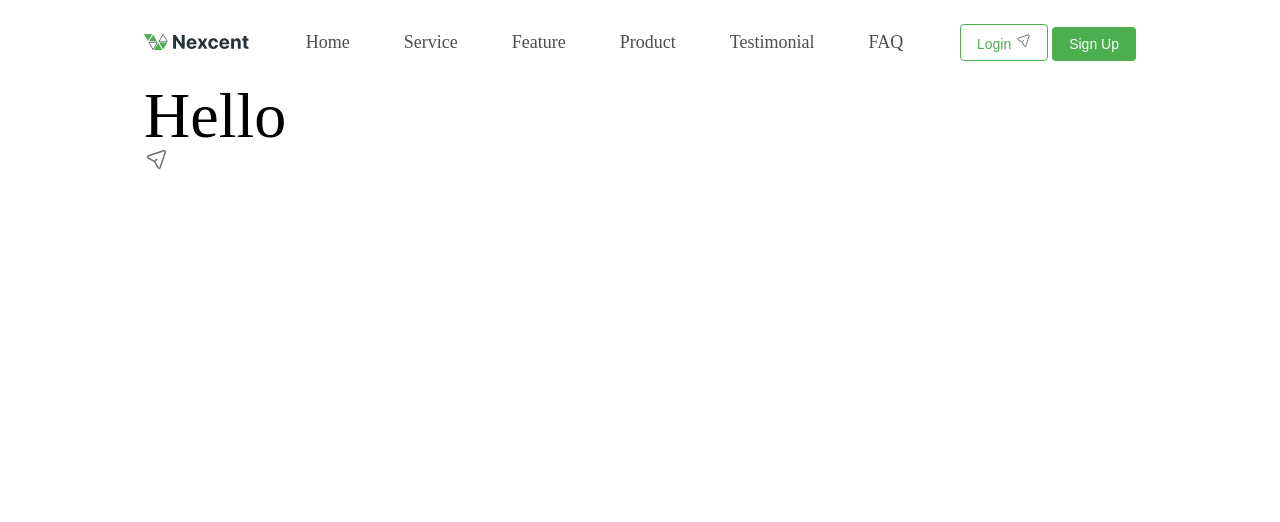
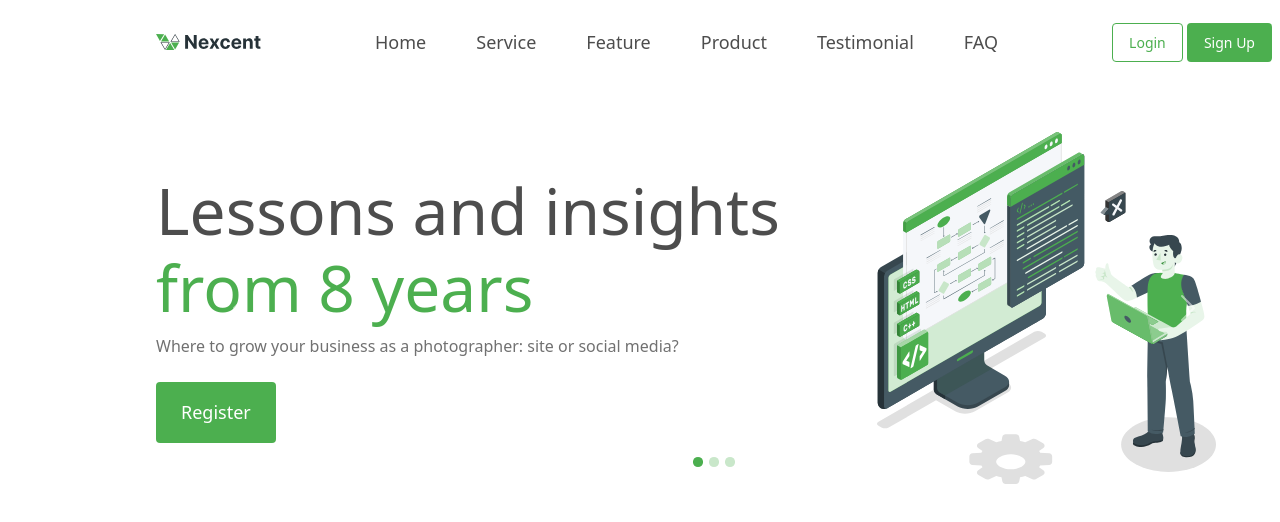
Before and after one commit to kmichalski2/sda-layout-design-system, a plain HTML site: page index.html in a window 1280 px wide. Drawn offline with nearby package versions, Linux system fonts and the light colour scheme.

Commit message:
carousel with bootstrap

```diff
--- /dev/null
+++ b/carousel.css
@@ -0,0 +1,28 @@
+.carousel-indicators [data-bs-target] {
+    background-color: var(--color-primary);
+    opacity: .3;
+    width: 10px;
+    height: 10px;
+    border-radius: 10px;
+    border-width: 1px;
+}
+
+.carousel-indicators .active {
+    opacity: 1;
+}
+
+.h1, h1 {
+    font-size: var(--font-size-1);
+}
+
+.color-dark-grey {
+    color: var(--color-dark-grey);
+}
+
+.color-primary {
+    color: var(--color-primary);
+}
+
+.color-grey {
+    color: var(--color-grey);
+}
--- a/index.html
+++ b/index.html
@@ -4,11 +4,12 @@
     <meta charset="UTF-8">
     <meta name="viewport" content="width=device-width, initial-scale=1.0">
     <title>Document</title>
-    <link rel="stylesheet" href="reset.css">
+    <link href="https://cdn.jsdelivr.net/npm/bootstrap@5.3.3/dist/css/bootstrap.min.css" rel="stylesheet" integrity="sha384-QWTKZyjpPEjISv5WaRU9OFeRpok6YctnYmDr5pNlyT2bRjXh0JMhjY6hW+ALEwIH" crossorigin="anonymous">
     <link rel="stylesheet" href="style.css">
     <link rel="stylesheet" href="buttons.css">
     <link rel="stylesheet" href="navbar.css">
     <link rel="stylesheet" href="icons.css">
+    <link rel="stylesheet" href="carousel.css">
 </head>
 <body>
     <header class="container header">
@@ -23,13 +24,67 @@
             <a class="link" href="#faq">FAQ</a>
         </nav>
         <div>
-            <button class="btn btn-sm btn-secondary">Login <i class="icon icon-sm icon-send"></i></button>
+            <button class="btn btn-sm btn-secondary">Login</button>
             <button class="btn btn-sm btn-primary">Sign Up</button>
         </div>
     </header>
     <main class="container">
-        <h1 class="h1">Hello</h1>
-        <i class="icon icon-send"></i>
+        <div id="carouselExampleIndicators" class="carousel slide mt-5">
+            <div class="carousel-indicators">
+              <button type="button" data-bs-target="#carouselExampleIndicators" data-bs-slide-to="0" class="active" aria-current="true" aria-label="Slide 1"></button>
+              <button type="button" data-bs-target="#carouselExampleIndicators" data-bs-slide-to="1" aria-label="Slide 2"></button>
+              <button type="button" data-bs-target="#carouselExampleIndicators" data-bs-slide-to="2" aria-label="Slide 3"></button>
+            </div>
+            <div class="carousel-inner">
+              <div class="carousel-item active">
+                <div class="row align-items-center">
+                    <div class="col-7">
+                        <h1><span class="color-dark-grey mb-1">Lessons and insights</span><br><span class="color-primary"> from 8 years</span></h1>
+                        <p class="body-2 color-grey mb-4">Where to grow your business as a photographer: site or social media?</p>
+                        <button class="btn btn-primary btn-lg">Register</button>
+                    </div>
+                    <div class="col-5 d-flex justify-content-center">
+                        <img src="assets/slide1.svg" class="d-block w-75" alt="...">
+                    </div>
+                </div>
+              </div>
+              <div class="carousel-item">
+                <div class="row align-items-center">
+                    <div class="col-7">
+                        <h1><span class="color-dark-grey mb-1">Samples</span><br><span class="color-primary"> from 8 years</span></h1>
+                        <p class="body-2 color-grey mb-4">Where to grow your business as a photographer: site or social media?</p>
+                        <button class="btn btn-primary btn-lg">Register</button>
+                    </div>
+                    <div class="col-5 d-flex justify-content-center">
+                        <img src="assets/slide1.svg" class="d-block w-75" alt="...">
+                    </div>
+                </div>
+                   </div>
+              <div class="carousel-item">
+                <div class="row align-items-center">
+                    <div class="col-7">
+                        <h1><span class="color-dark-grey mb-1">Hey</span><br><span class="color-primary"> from 8 years</span></h1>
+                        <p class="body-2 color-grey mb-4">Where to grow your business as a photographer: site or social media?</p>
+                        <button class="btn btn-primary btn-lg">Register</button>
+                    </div>
+                    <div class="col-5 d-flex justify-content-center">
+                        <img src="assets/slide1.svg" class="d-block w-75" alt="...">
+                    </div>
+                </div>
+                 </div>
+            </div>
+            <button class="carousel-control-prev" type="button" data-bs-target="#carouselExampleIndicators" data-bs-slide="prev">
+              <span class="carousel-control-prev-icon" aria-hidden="true"></span>
+              <span class="visually-hidden">Previous</span>
+            </button>
+            <button class="carousel-control-next" type="button" data-bs-target="#carouselExampleIndicators" data-bs-slide="next">
+              <span class="carousel-control-next-icon" aria-hidden="true"></span>
+              <span class="visually-hidden">Next</span>
+            </button>
+          </div>
     </main>
+
+    <script src="https://cdn.jsdelivr.net/npm/@popperjs/core@2.11.8/dist/umd/popper.min.js" integrity="sha384-I7E8VVD/ismYTF4hNIPjVp/Zjvgyol6VFvRkX/vR+Vc4jQkC+hVqc2pM8ODewa9r" crossorigin="anonymous"></script>
+<script src="https://cdn.jsdelivr.net/npm/bootstrap@5.3.3/dist/js/bootstrap.min.js" integrity="sha384-0pUGZvbkm6XF6gxjEnlmuGrJXVbNuzT9qBBavbLwCsOGabYfZo0T0to5eqruptLy" crossorigin="anonymous"></script>
 </body>
 </html>
--- a/style.css
+++ b/style.css
@@ -4,12 +4,13 @@
     --color-info: #2194F3;
     --color-warning: #FBC02D;
     --color-error: #E53835;
-    --color-success: #FBC02D;
+    --color-success: #2E7D31;
 
     --color-white: #FFFFFF;
     --color-silver: #F5F7FA;
     --color-grey-blue: #ABBED1;
     --color-light-grey: #89939E;
+    --color-grey: #717171;
     --color-dark-grey: #4D4D4D;
     --color-black: #263238;
 
```
Also changed, not shown: assets/slide1.svg (added).
